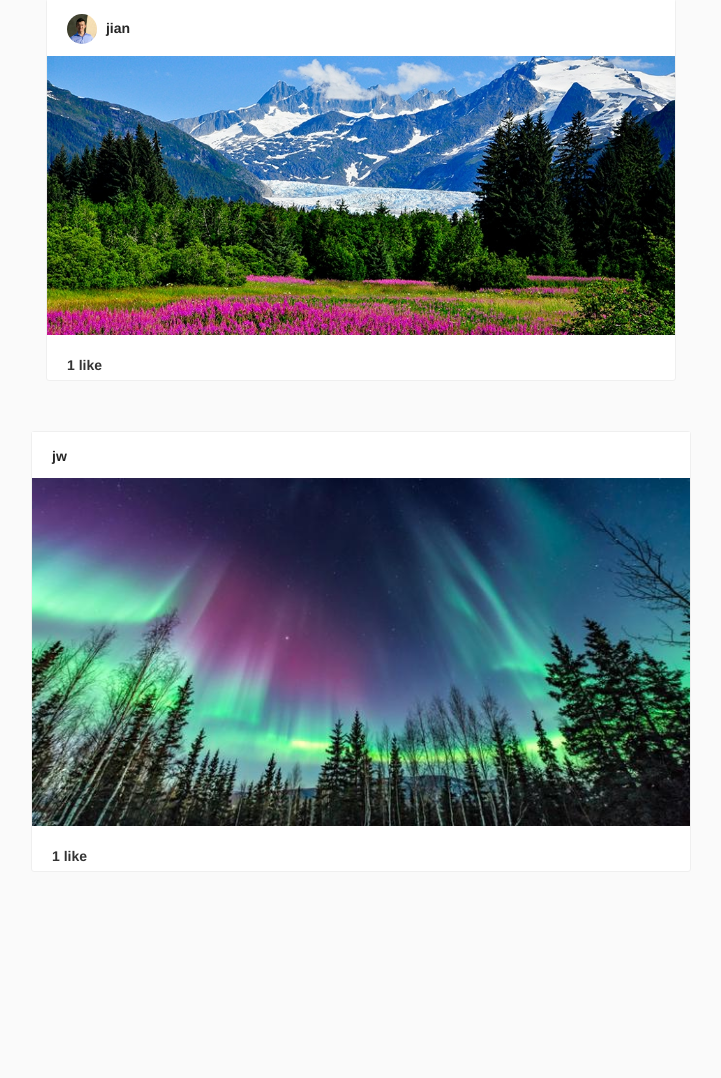
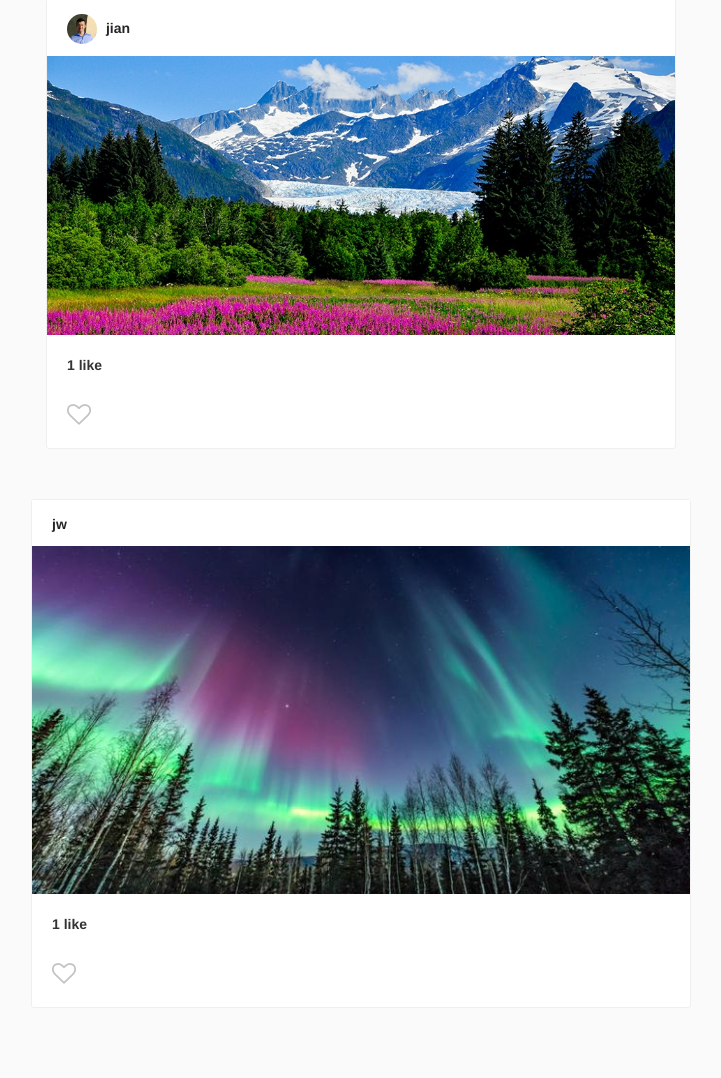
Before and after one commit to JIMLYY/My_Instagram, a Django app: page /ins/posts/ in a window 1280 px wide. Shown: the part 118-1196 px from the top of the page, without its empty margins (279-1000 px from the left). Before the commit the page ends 980 px from the top, so only its background shows below. Run offline with Django 3.2, Linux system fonts and the light colour scheme; data comes from the database, SQL or seed files in the repository; some libraries are stand-ins or nearby versions.

Commit message:
Feat: add heart icon for Like using Font Awesome

```diff
--- a/templates/index.html
+++ b/templates/index.html
@@ -29,6 +29,9 @@
                                 {{ post.get_like_count }} like{% if post.get_like_count > 1 %}s{% endif %}
                         {% endif %}
                 </div>
+                <section class="input-row">
+                        <i class="fa fa-heart-o submit-like" aria-hidden="true"></i>
+                </section>
             </div>
         </div>
     {% endfor %}
```
